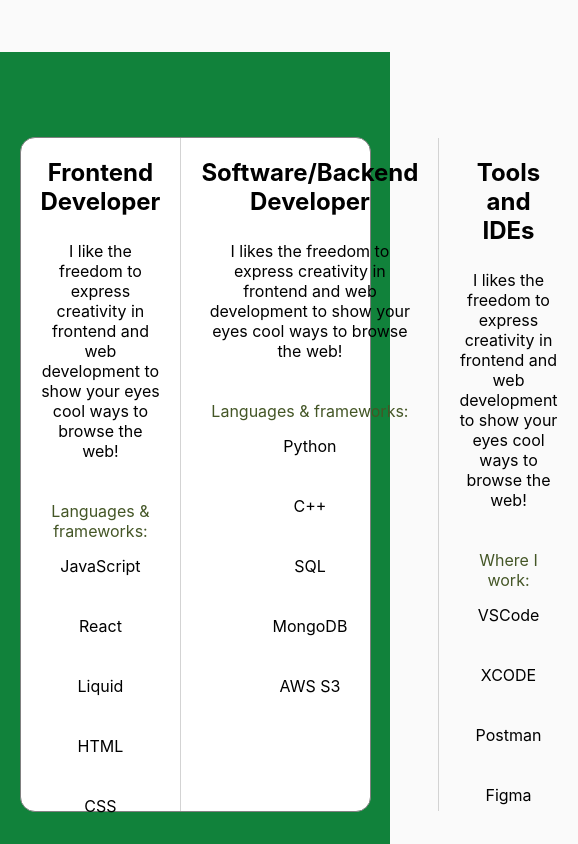
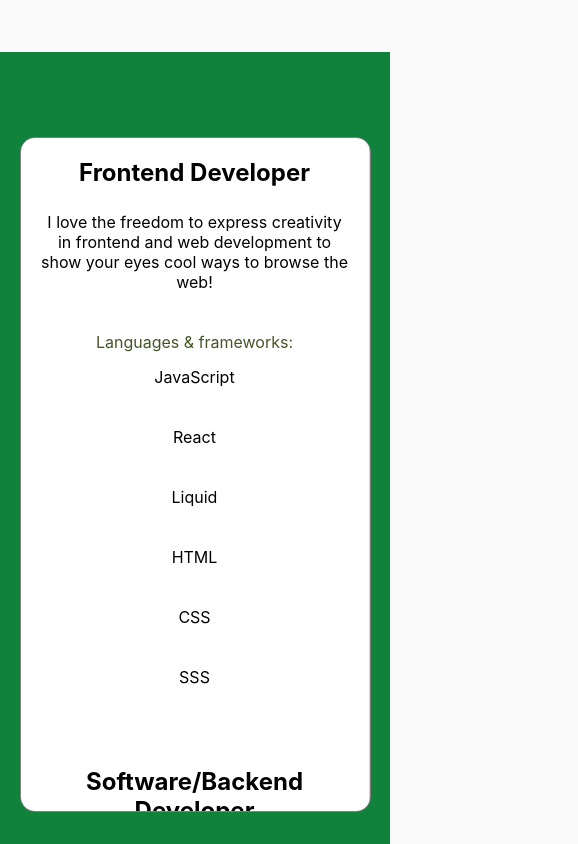
Before and after one commit to bruceabrigo/babrigo-portfolio, a React (Create React App) app: page / in a window 390 px wide. Shown: the part 1740-2584 px from the top of the page, 578 px wide, since content can reach past the window. Built offline with nearby package versions, Linux system fonts and the light colour scheme.

Commit message:
Changed styling for skills card

```diff
--- a/src/components/content/home.js
+++ b/src/components/content/home.js
@@ -73,7 +73,7 @@
                 <div className="skills-container">
                     <div className="column">
                         <h2 className="skills-title">Frontend Developer</h2>
-                            <p>I like the freedom to express creativity in frontend and web development to show your eyes cool ways to browse the web!</p>
+                            <p>I love the freedom to express creativity in frontend and web development to show your eyes cool ways to browse the web!</p>
                             <p className="summary-title">Languages & frameworks:</p>
                             <p>JavaScript</p>
                             <p>React</p>
@@ -85,8 +85,8 @@
                     </div>
                     <div className="column">
                         <h2 className="skills-title">Software/Backend Developer</h2>
-                            <p>I likes the freedom to express creativity in frontend and web development to show your eyes cool ways to browse the web!</p>
-                            <p className="summary-title">Languages & frameworks:</p>
+                            <p>I also enjoy working with algorithms and creating databases/apis!</p>
+                            <p className="summary-title">Languages:</p>
                             <p>Python</p>
                             <p>C++</p>
                             <p>SQL</p>
@@ -95,12 +95,13 @@
                     </div>
                     <div className="column">
                         <h2 className="skills-title">Tools and IDEs</h2>
-                            <p>I likes the freedom to express creativity in frontend and web development to show your eyes cool ways to browse the web!</p>
+                            <p>These are places I like to work with code and design!</p>
                             <p className="summary-title">Where I work:</p>
                             <p>VSCode</p>
                             <p>XCODE</p>
                             <p>Postman</p>
                             <p>Figma</p>
+                            <p>Amazon Web Services</p>
                     </div>
                 </div>
             </div>
--- a/src/components/content/skills.scss
+++ b/src/components/content/skills.scss
@@ -48,3 +48,10 @@
 .vscode-icon, .postman-icon, .github-icon, .figma-icon {
     height: 6vh;
 }
+
+@media screen and (max-width: 600px) {
+    .skills-container {
+        flex-direction: column;
+        overflow-y: scroll;
+    }
+}
```
